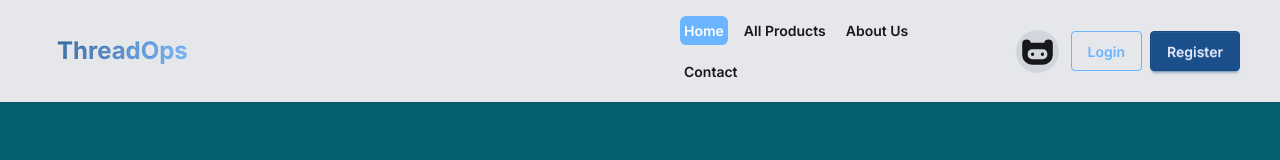
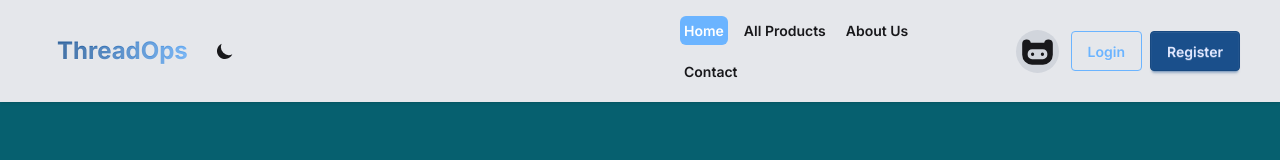
Before and after one commit to Ibne-Shahid/thread-ops-client-side, a React (Vite) app: page / in a window 1280 px wide. Shown: the top 160 px of the page. Built offline with nearby package versions, Linux system fonts and the light colour scheme; no server answers.

Commit message:
theme toggling feature added

```diff
--- /dev/null
+++ b/src/Contexts/ThemeContext.jsx
@@ -0,0 +1,63 @@
+import React, { createContext, useState, useContext, useEffect } from 'react';
+
+const ThemeContext = createContext();
+
+export const useTheme = () => {
+  const context = useContext(ThemeContext);
+  if (!context) {
+    throw new Error('useTheme must be used within a ThemeProvider');
+  }
+  return context;
+};
+
+export const ThemeProvider = ({ children }) => {
+  const getInitialTheme = () => {
+    if (typeof window !== 'undefined') {
+      const savedTheme = localStorage.getItem('threadops-theme');
+      if (savedTheme) {
+        return savedTheme;
+      }
+
+      if (window.matchMedia && window.matchMedia('(prefers-color-scheme: dark)').matches) {
+        return 'dark';
+      }
+    }
+    return 'light';
+  };
+
+  const [theme, setTheme] = useState(getInitialTheme);
+
+  const toggleTheme = () => {
+    const newTheme = theme === 'light' ? 'dark' : 'light';
+    setTheme(newTheme);
+    localStorage.setItem('threadops-theme', newTheme);
+  };
+
+  useEffect(() => {
+    const root = document.documentElement;
+    root.setAttribute('data-theme', theme);
+
+    root.classList.remove('light', 'dark');
+    root.classList.add(theme);
+  }, [theme]);
+
+  useEffect(() => {
+    const mediaQuery = window.matchMedia('(prefers-color-scheme: dark)');
+
+    const handleChange = (e) => {
+      const savedTheme = localStorage.getItem('threadops-theme');
+      if (!savedTheme) {
+        setTheme(e.matches ? 'dark' : 'light');
+      }
+    };
+
+    mediaQuery.addEventListener('change', handleChange);
+    return () => mediaQuery.removeEventListener('change', handleChange);
+  }, []);
+
+  return (
+    <ThemeContext value={{ theme, toggleTheme }}>
+      {children}
+    </ThemeContext>
+  );
+};
--- a/src/components/Navbar/Navbar.jsx
+++ b/src/components/Navbar/Navbar.jsx
@@ -3,7 +3,7 @@ import { Link, NavLink } from 'react-router'
 import useAuth from '../../Hooks/useAuth'
 import { toast } from 'react-toastify'
 import { PiFinnTheHumanFill } from 'react-icons/pi'
-
+import ThemeToggle from '../ThemeToggle/ThemeToggle'
 
 const Navbar = () => {
     const { firebaseUser, logOut, loading } = useAuth()
@@ -11,11 +11,10 @@ const Navbar = () => {
     const handleLogout = () => {
         logOut()
             .then(() => {
-                toast.success("You have been logged out succesfully!")
+                toast.success("You have been logged out successfully!")
             })
             .catch((error) => {
                 const errorMessage = error.message
-
                 toast.error(errorMessage)
             })
     }
@@ -73,10 +72,11 @@ const Navbar = () => {
                             </>
                         )}
                     </ul>
-
-
                 </div>
                 <NavLink to="/" className="btn btn-ghost font-bold text-2xl bg-gradient-to-r from-primary to-secondary bg-clip-text text-transparent text-center lg:text-start">ThreadOps</NavLink>
+                <div className="mr-2">
+                    <ThemeToggle />
+                </div>
             </div>
 
             <div className="navbar-end flex-nowrap">
@@ -93,12 +93,11 @@ const Navbar = () => {
                     </ul>
                 </div>
 
-                <div className='mr-3 bg-gray-300 p-1 rounded-full'>
+                <div className='mr-3 bg-gray-300 dark:bg-gray-700 p-1 rounded-full'>
                     {loading ? <span className="loading loading-spinner loading-xl"></span> : firebaseUser ? <img className='w-10 h-10 rounded-full' src={firebaseUser?.photoURL} alt="" /> : <PiFinnTheHumanFill size={35} />}
                 </div>
 
                 <div className='hidden lg:flex gap-2'>
-
                     {firebaseUser && firebaseUser?.email ? <button onClick={handleLogout} className='btn btn-primary'>Logout</button> : <><Link to="login"><button className='btn btn-outline btn-secondary'>Login</button></Link>
                         <Link to="register"><button className='btn btn-primary'>Register</button></Link></>}
                 </div>
--- /dev/null
+++ b/src/components/ThemeToggle/ThemeToggle.jsx
@@ -0,0 +1,40 @@
+import React from 'react';
+import { useTheme } from '../../Contexts/ThemeContext';
+
+const ThemeToggle = () => {
+    const { theme, toggleTheme } = useTheme();
+
+    return (
+        <button
+            onClick={toggleTheme}
+            className="btn btn-ghost btn-circle"
+            aria-label={`Switch to ${theme === 'light' ? 'dark' : 'light'} mode`}
+        >
+            {theme === 'light' ? (
+                <svg
+                    xmlns="http://www.w3.org/2000/svg"
+                    className="h-5 w-5"
+                    viewBox="0 0 20 20"
+                    fill="currentColor"
+                >
+                    <path d="M17.293 13.293A8 8 0 016.707 2.707a8.001 8.001 0 1010.586 10.586z" />
+                </svg>
+            ) : (
+                <svg
+                    xmlns="http://www.w3.org/2000/svg"
+                    className="h-5 w-5"
+                    viewBox="0 0 20 20"
+                    fill="currentColor"
+                >
+                    <path
+                        fillRule="evenodd"
+                        d="M10 2a1 1 0 011 1v1a1 1 0 11-2 0V3a1 1 0 011-1zm4 8a4 4 0 11-8 0 4 4 0 018 0zm-.464 4.95l.707.707a1 1 0 001.414-1.414l-.707-.707a1 1 0 00-1.414 1.414zm2.12-10.607a1 1 0 010 1.414l-.706.707a1 1 0 11-1.414-1.414l.707-.707a1 1 0 011.414 0zM17 11a1 1 0 100-2h-1a1 1 0 100 2h1zm-7 4a1 1 0 011 1v1a1 1 0 11-2 0v-1a1 1 0 011-1zM5.05 6.464A1 1 0 106.465 5.05l-.708-.707a1 1 0 00-1.414 1.414l.707.707zm1.414 8.486l-.707.707a1 1 0 01-1.414-1.414l.707-.707a1 1 0 011.414 1.414zM4 11a1 1 0 100-2H3a1 1 0 000 2h1z"
+                        clipRule="evenodd"
+                    />
+                </svg>
+            )}
+        </button>
+    );
+};
+
+export default ThemeToggle;
--- a/src/index.css
+++ b/src/index.css
@@ -12,6 +12,17 @@
   --color-accent: #10B981;
 }
 
+@plugin "daisyui/theme" {
+  name: "dark";
+  default: false;
+  --color-primary: #3B82F6;
+  --color-secondary: #60A5FA;
+  --color-base-100: #1F2937;
+  --color-base-200: #374151;
+  --color-base-300: #4B5563;
+  --color-accent: #10B981;
+}
+
 *{
   font-family: "Inter", sans-serif;
 }
--- a/src/main.jsx
+++ b/src/main.jsx
@@ -6,6 +6,7 @@ import router from './routes/router.jsx'
 import AuthProvider from './Provider/AuthProvider.jsx'
 import { ToastContainer } from 'react-toastify'
 import { QueryClient, QueryClientProvider } from '@tanstack/react-query'
+import { ThemeProvider } from './Contexts/ThemeContext.jsx'
 
 const queryClient = new QueryClient()
 
@@ -14,8 +15,10 @@ createRoot(document.getElementById('root')).render(
   <StrictMode>
     <QueryClientProvider client={queryClient}>
       <AuthProvider>
-        <ToastContainer />
-        <RouterProvider router={router}></RouterProvider>
+        <ThemeProvider>
+          <ToastContainer />
+          <RouterProvider router={router}></RouterProvider>
+        </ThemeProvider>
       </AuthProvider>
     </QueryClientProvider>
   </StrictMode>,
```
Also changed, not shown: index.html (line endings or trailing spaces).
